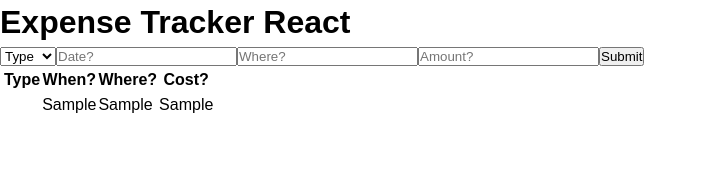
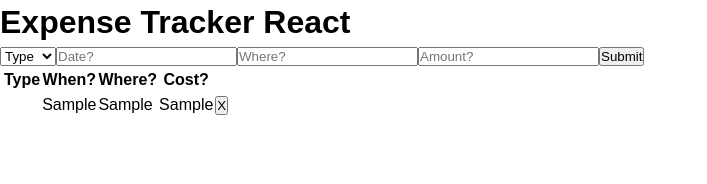
Before and after one commit to josehomero/expense-tracker-react, a React (Create React App) app: page / in a window 1280 px wide. Both pictures are taken after typing "Sample", "Sample", "Sample" into the empty fields and a click on the button "Submit". Shown: the top 184 px of the page, without its empty margins (0-707 px from the left). Built offline with nearby package versions, Linux system fonts and the light colour scheme.

Commit message:
finishing id

```diff
--- a/src/App.js
+++ b/src/App.js
@@ -10,12 +10,13 @@ class App extends React.Component {
     super()
     this.state = {
       form: {
+        id:Date.now(),
         type: "",
         date: "",
         description: "",
         amount: ""
       },
-      expenses: []
+      expenses: [],
     }
     this.submitted = this.submitted.bind(this)
   }
@@ -38,6 +39,7 @@ class App extends React.Component {
 
     this.setState({
       form: {
+        id:Date.now(),
         type:'',
         date:'',
         description:'',
@@ -84,7 +86,6 @@ class App extends React.Component {
 
   render() {
 
-
     return (
       <div className="App">
         <Header />
--- a/src/components/Table.js
+++ b/src/components/Table.js
@@ -7,7 +7,7 @@ class Table extends React.Component {
         const rows = [];
 
         for (let i= 0; i< this.props.expenses.length; i++) {
-        rows.push(<tr><td></td><td>{this.props.expenses[i].type}</td><td>{this.props.expenses[i].date}</td><td>{this.props.expenses[i].description}</td><td>{this.props.expenses[i].amount}</td></tr>)
+        rows.push(<tr id={this.props.expenses.id}><td></td><td>{this.props.expenses[i].type}</td><td>{this.props.expenses[i].date}</td><td>{this.props.expenses[i].description}</td><td>{this.props.expenses[i].amount}</td><button>X</button></tr>)
         }
 
         return (<div>
```
